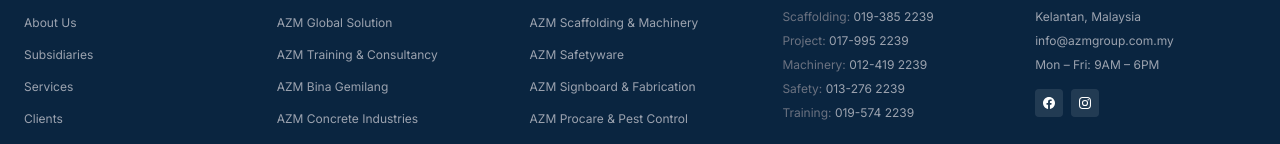
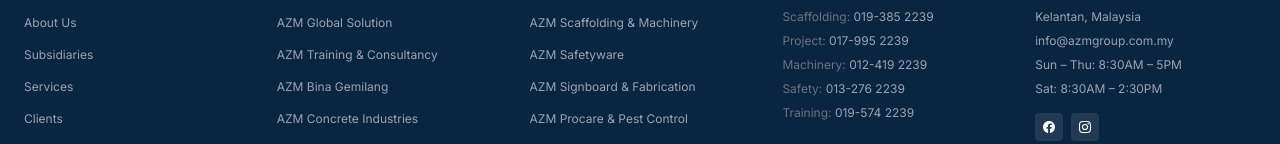
Before and after one commit to zamriwisb/azm-group, a plain HTML site: page about.html in a window 1280 px wide. Shown: the part 3248-3392 px from the top of the page. Drawn offline with nearby package versions, Linux system fonts and the light colour scheme.

Commit message:
Update Operating Hours

```diff
--- a/about.html
+++ b/about.html
@@ -373,7 +373,8 @@
           <ul class="space-y-2 text-gray-400 text-xs">
             <li>Kelantan, Malaysia</li>
             <li>info@azmgroup.com.my</li>
-            <li>Mon – Fri: 9AM – 6PM</li>
+            <li>Sun – Thu: 8:30AM – 5PM</li>
+            <li>Sat: 8:30AM – 2:30PM</li>
           </ul>
           <div class="flex gap-2 mt-4">
             <a href="https://www.facebook.com/azmscaffolding" target="_blank" class="w-7 h-7 rounded bg-white/10 flex items-center justify-center hover:bg-azm-red/30 transition"><svg class="w-3 h-3 text-white" fill="currentColor" viewBox="0 0 24 24"><path d="M24 12.073c0-6.627-5.373-12-12-12s-12 5.373-12 12c0 5.99 4.388 10.954 10.125 11.854v-8.385H7.078v-3.47h3.047V9.43c0-3.007 1.792-4.669 4.533-4.669 1.312 0 2.686.235 2.686.235v2.953H15.83c-1.491 0-1.956.925-1.956 1.874v2.25h3.328l-.532 3.47h-2.796v8.385C19.612 23.027 24 18.062 24 12.073z"/></svg></a>
```
Also changed, not shown: contact.html (+2 -1 lines), index.html (+2 -1 lines), news.html (+2 -1 lines), projects.html (+2 -1 lines), services/concrete.html (+2 -1 lines), services/construction.html (+2 -1 lines), services/safety.html (+2 -1 lines), services/scaffolding.html (+2 -1 lines), services/training.html (+2 -1 lines), subsidiaries/bina-gemilang.html (+2 -1 lines), subsidiaries/concrete.html (+2 -1 lines), subsidiaries/global-solution.html (+2 -1 lines), subsidiaries/rovers.html (+2 -1 lines), subsidiaries/training.html (+2 -1 lines).
